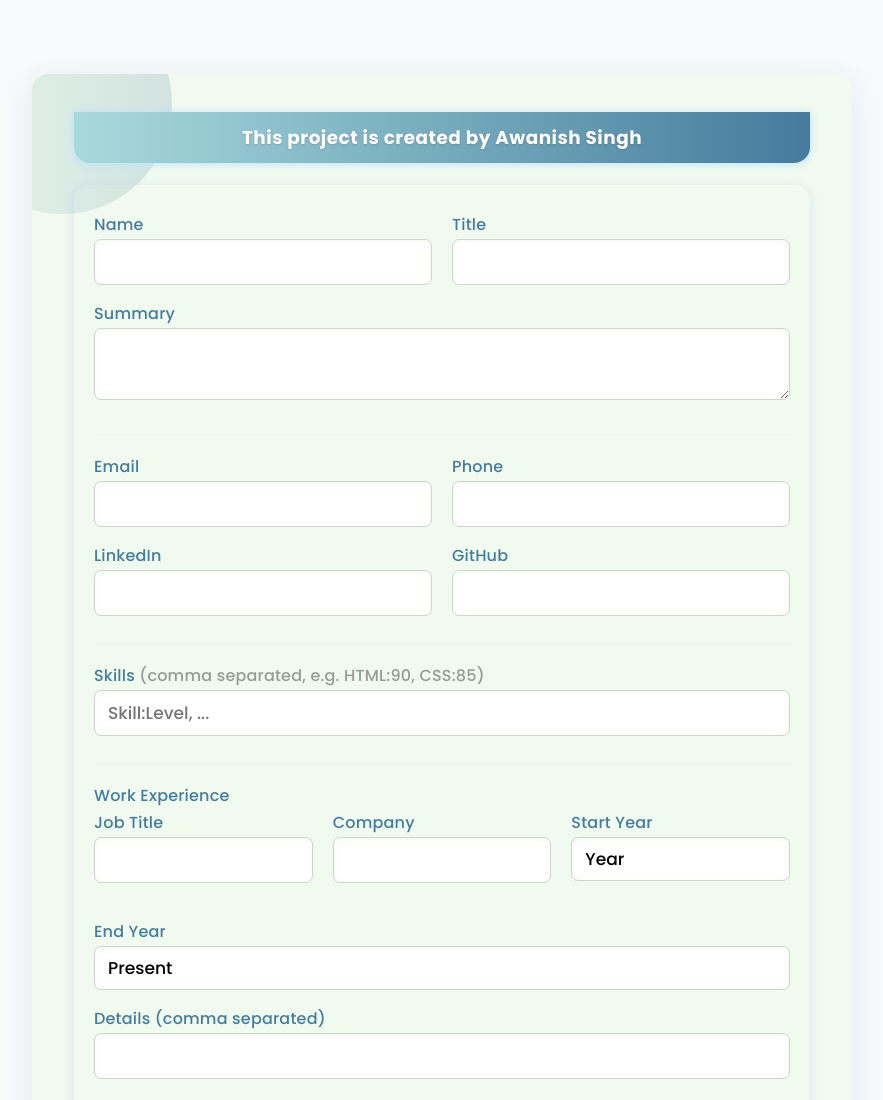
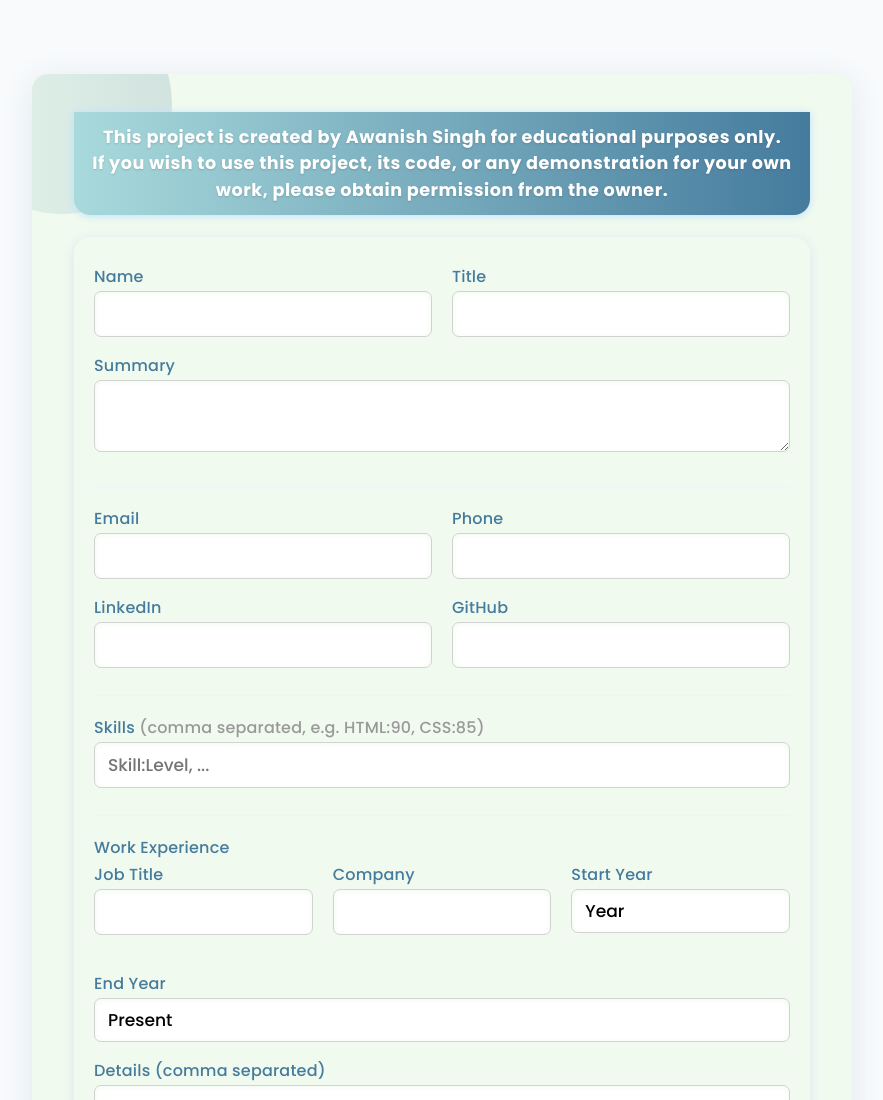
Before and after one commit to nawanish3/Olevelproject, a plain HTML site: page index.html in a window 1280 px wide. Shown: the top 1100 px of the page, without its empty margins (198-1081 px from the left). Drawn offline with Linux system fonts and the light colour scheme.

Commit message:
Update index.html

```diff
--- a/index.html
+++ b/index.html
@@ -65,13 +65,14 @@
       padding: 12px 0 12px 0;
       border-radius: 0 0 var(--radius) var(--radius);
       text-align: center;
-      font-size: 1.15rem;
+      font-size: 1.10rem;
       font-weight: 600;
       letter-spacing: 0.5px;
       box-shadow: 0 1px 8px #bde0fe;
       position: relative;
       z-index: 1;
       text-shadow: 0 1px 2px #3333;
+      line-height: 1.5;
     }
     header, section, footer {
       margin-bottom: 32px;
@@ -305,7 +306,8 @@
 <body>
   <div class="resume-container">
     <div class="project-credit">
-      This project is created by Awanish Singh
+      This project is created by Awanish Singh for educational purposes only.<br>
+      If you wish to use this project, its code, or any demonstration for your own work, please obtain permission from the owner.
     </div>
     <!-- Resume Edit Form -->
     <form id="resumeForm" class="edit-form" autocomplete="off" spellcheck="false">
```
